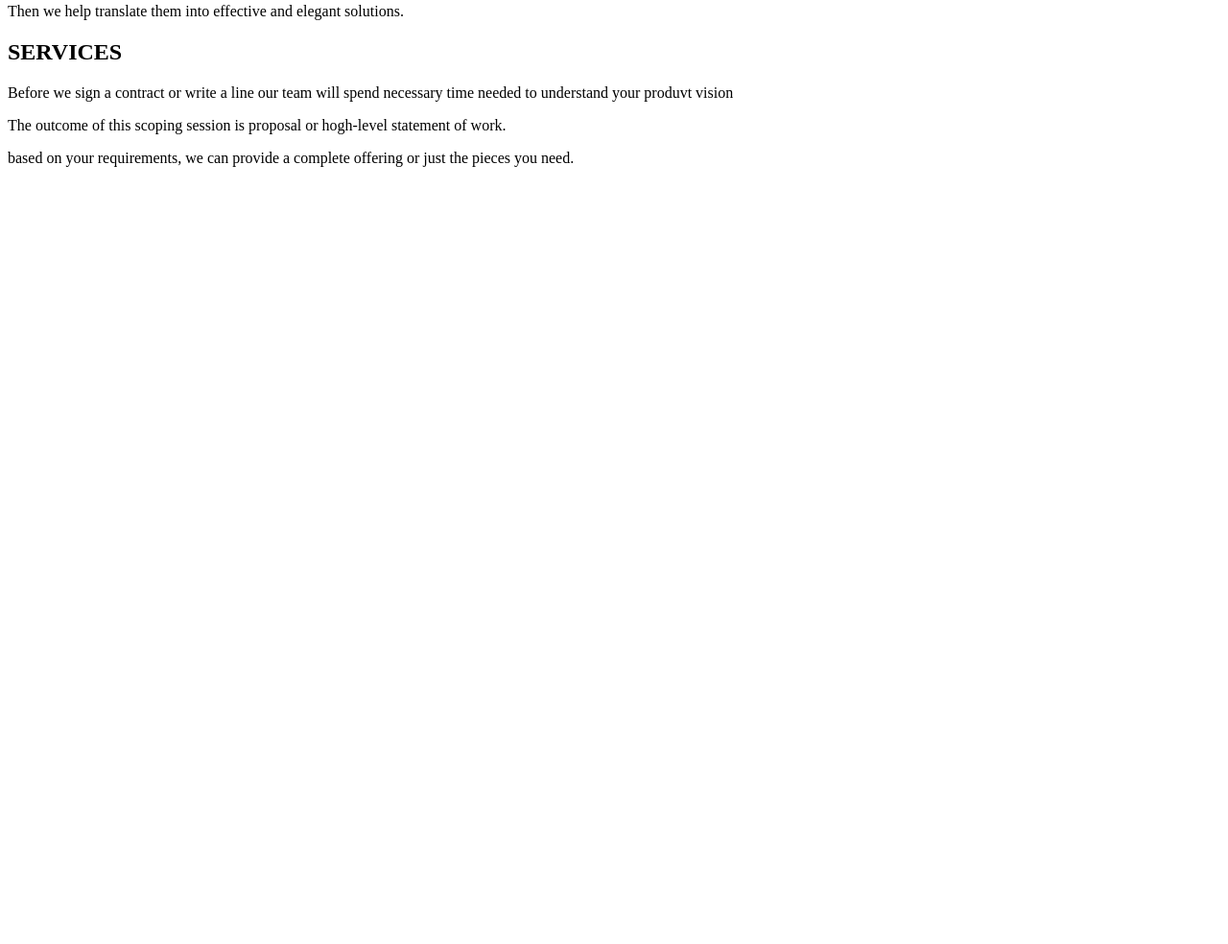
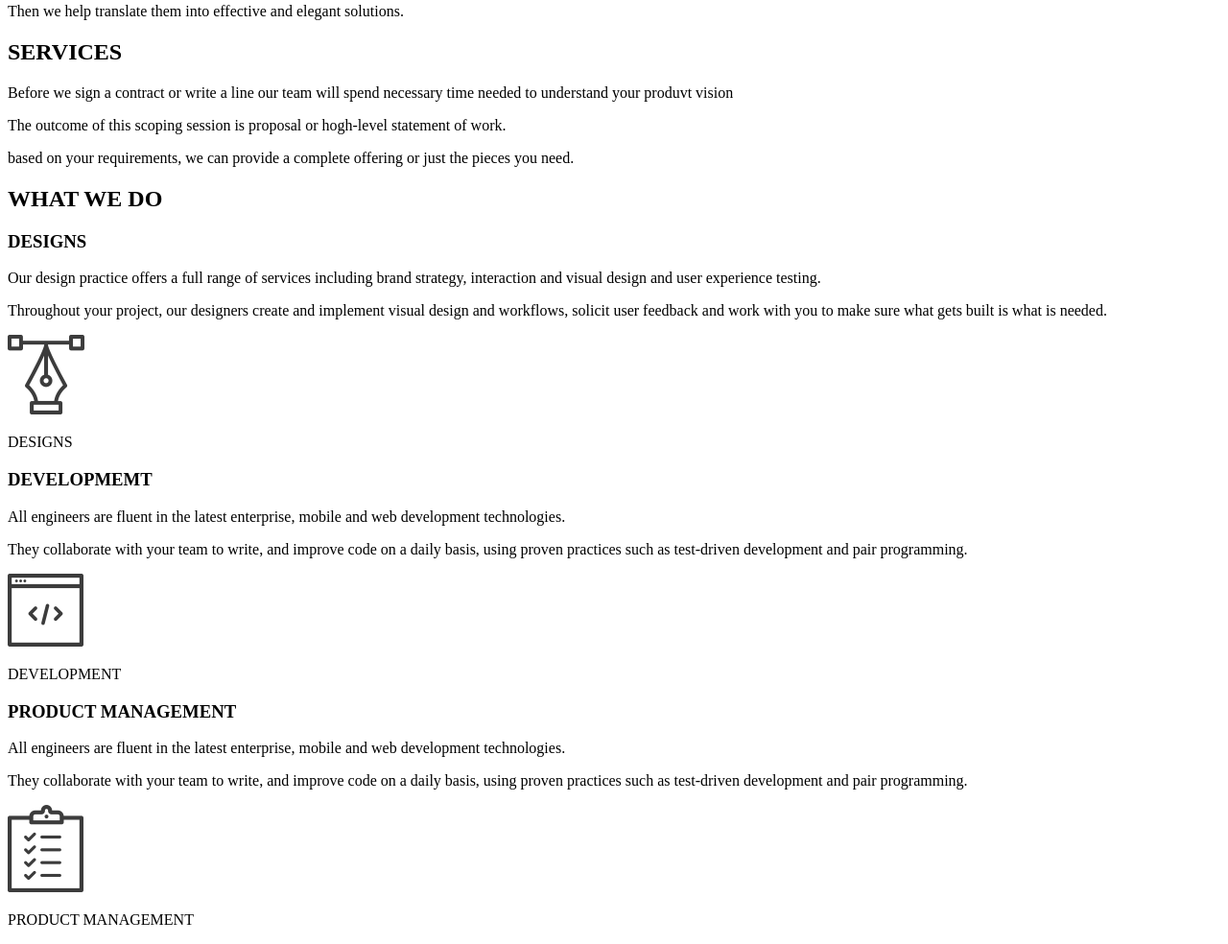
Before and after one commit to cyruswere/Delani_studios, a plain HTML site: page index.html in a window 1280 px wide. Shown: the part 487-1471 px from the top of the page at 96% size. Before the commit the page ends 800 px from the top, so only its background shows below. Drawn offline with Linux system fonts and the light colour scheme.

Commit message:
Made changes to the HTML file

```diff
--- a/index.html
+++ b/index.html
@@ -25,10 +25,65 @@
     </div>
     <!-- services -->
     <div>
-        <h2>SERVICES</h2>
-        <p>Before we sign a contract or write a line our team will spend necessary time needed to understand your produvt vision</p>
-        <p>The outcome of this scoping session is proposal or hogh-level statement of work.</p>
-        <p>based on your requirements, we can provide a complete offering or just the pieces you need.</p>
+        <div>
+            <h2>SERVICES</h2>
+            <p>Before we sign a contract or write a line our team will spend necessary time needed to understand your produvt vision</p>
+            <p>The outcome of this scoping session is proposal or hogh-level statement of work.</p>
+            <p>based on your requirements, we can provide a complete offering or just the pieces you need.</p>
+        </div>
     </div>
+
+    <!-- what we do -->
+    <div>
+        <h2>WHAT WE DO</h2>
+        <div>
+            <div>
+                <div>
+                    <h3>DESIGNS</h3>
+                    <P>Our design practice offers a full range of services including brand strategy, interaction and
+                        visual design and user experience testing.</P>
+                        <P>Throughout your project, our designers create and implement visual design and workflows, solicit
+                            user feedback and work with you to make sure what gets built is what is needed.</P>
+                </div>
+                <div>
+                    <img src="assets/services_icons/design_icon.png" alt="">
+                    <div>
+                        <p>DESIGNS</p>
+                    </div>
+                </div>
+            </div>
+            <div>
+                <div>
+                    <h3>DEVELOPMEMT</h3>
+                    <p>All engineers are fluent in the latest enterprise, mobile and web development technologies.</p>
+                    <p>They collaborate with your team to write, and improve code on a daily basis, using proven
+                        practices such as test-driven development and pair programming.</p>
+                </div>
+                <div>
+                    <img src="assets/services_icons/dev_icon.png" alt="">
+                    <div>
+                        <p>DEVELOPMENT</p>
+                    </div>
+                </div>
+            </div>
+            <div>
+                <div>
+                    <h3>PRODUCT MANAGEMENT</h3>
+                    <P>All engineers are fluent in the latest enterprise, mobile and web development technologies.</P>
+                    <p>They collaborate with your team to write, and improve code on a daily basis, using proven
+                        practices such as test-driven development and pair programming.</p>
+                </div>
+                <div>
+                    <img src="assets/services_icons/product_icon.png" alt="">
+                    <div>
+                        <p>PRODUCT MANAGEMENT</p>
+                    </div>
+                </div>
+            </div>
+        </div>
+    </div>
+
+    <!-- portfolio -->
+
 </body>
 </html>
```
